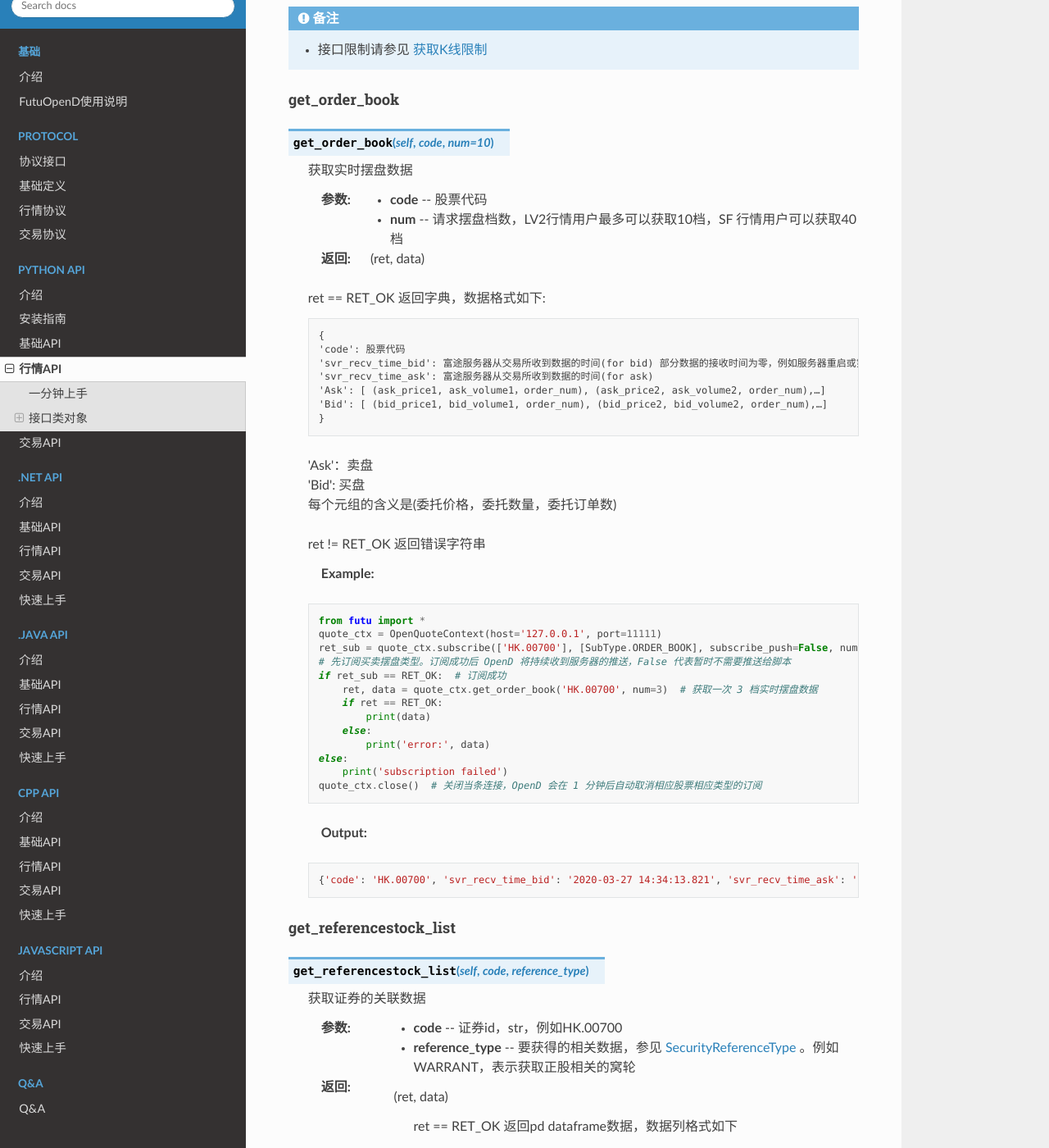
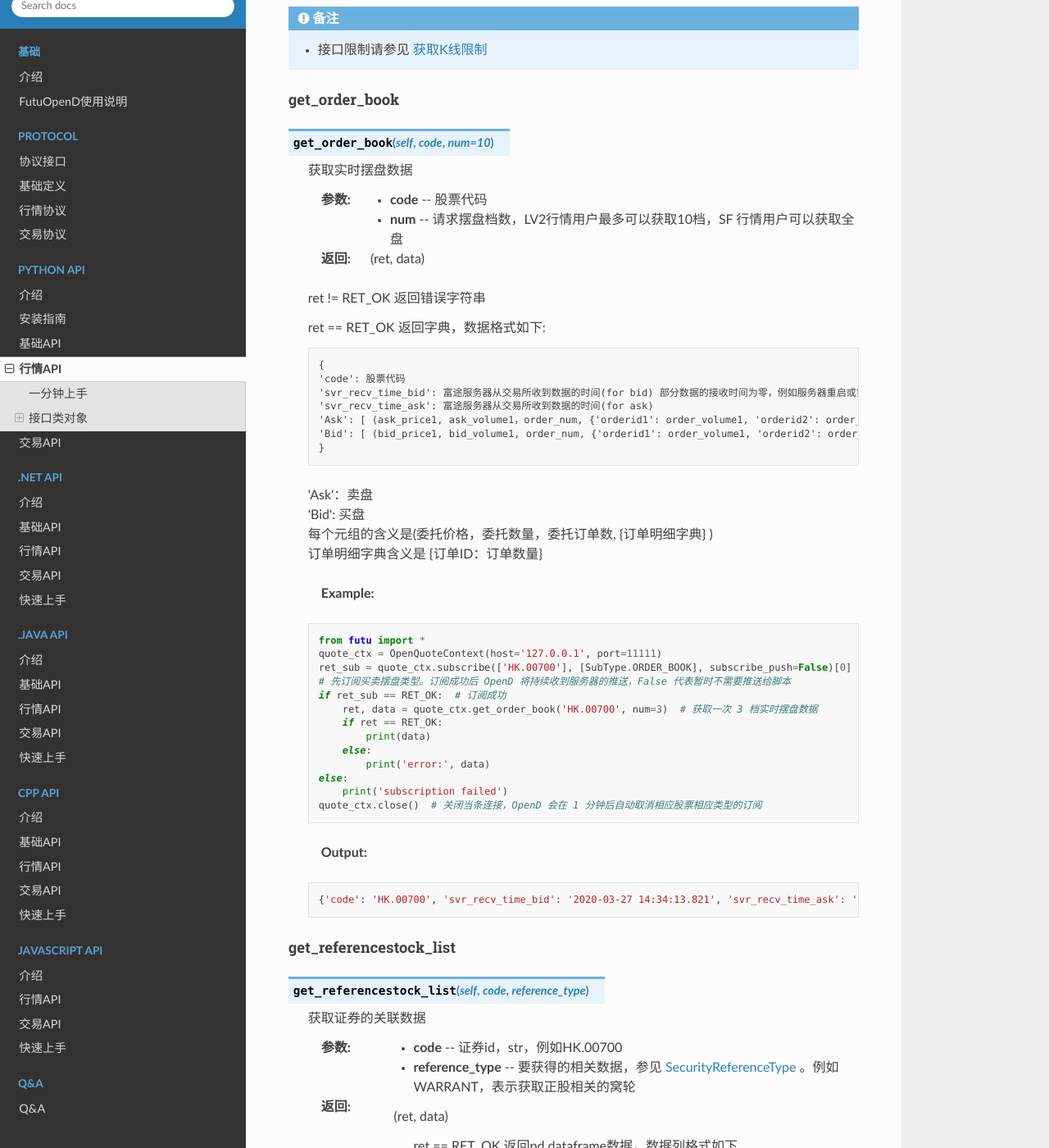
Before and after one commit to FutunnOpen/futu-api-doc, a Sphinx documentation site: the page built from doc_maker/source/api/Quote_API.rst, in a window 1280 px wide and 1400 px high, scrolled down 27956 px. Shown: the whole window at 82% size. Built offline with Sphinx 7.4.7 and the Read the Docs theme 2.0.0, drawn with Linux system fonts in a browser that asks for light colours; some of the changed text lies outside the part shown.

Commit message:
文档修正

```diff
--- a/doc_maker/source/api/Quote_API.rst
+++ b/doc_maker/source/api/Quote_API.rst
@@ -892,7 +892,7 @@ subscribe
  :param subtype_list: 需要订阅的数据类型列表，参见 SubType_
  :param is_first_push: 订阅成功之后是否马上推送一次数据
  :param subscribe_push: 订阅后推送
- :param is_detailed_orderbook 是否订阅详细的摆盘订单明细，仅用于 SF 行情权限下订阅 ORDER_BOOK 类型
+ :param is_detailed_orderbook: 是否订阅详细的摆盘订单明细，仅用于 SF 行情权限下订阅 ORDER_BOOK 类型
  :return: (ret, err_message)
 
         ret == RET_OK err_message为None
@@ -1357,8 +1357,10 @@ get_order_book
  获取实时摆盘数据
 
  :param code: 股票代码
- :param num: 请求摆盘档数，LV2行情用户最多可以获取10档，SF 行情用户可以获取40档
+ :param num: 请求摆盘档数，LV2行情用户最多可以获取10档，SF 行情用户可以获取全盘
  :return: (ret, data)
+
+ ret != RET_OK 返回错误字符串
 
  ret == RET_OK 返回字典，数据格式如下::
 
@@ -1366,24 +1368,25 @@ get_order_book
   'code': 股票代码
   'svr_recv_time_bid': 富途服务器从交易所收到数据的时间(for bid) 部分数据的接收时间为零，例如服务器重启或第一次推送的缓存数据。
   'svr_recv_time_ask': 富途服务器从交易所收到数据的时间(for ask)
-  'Ask': [ (ask_price1, ask_volume1，order_num), (ask_price2, ask_volume2, order_num),…]
-  'Bid': [ (bid_price1, bid_volume1, order_num), (bid_price2, bid_volume2, order_num),…]
+  'Ask': [ (ask_price1, ask_volume1，order_num, {'orderid1': order_volume1, 'orderid2': order_volume2, …… }), (ask_price2, ask_volume2, order_num, {'orderid1': order_volume1, 'orderid2': order_volume2, …… }),…]
+  'Bid': [ (bid_price1, bid_volume1, order_num, {'orderid1': order_volume1, 'orderid2': order_volume2, …… }), (bid_price2, bid_volume2, order_num,  {'orderid1': order_volume1, 'orderid2': order_volume2, …… }),…]
   }
 
  | 'Ask'：卖盘
  | 'Bid': 买盘
- | 每个元组的含义是(委托价格，委托数量，委托订单数)
-
- ret != RET_OK 返回错误字符串
-
-
- :Example:
-
- .. code:: python
-
-    from futu import *
-    quote_ctx = OpenQuoteContext(host='127.0.0.1', port=11111)
-    ret_sub = quote_ctx.subscribe(['HK.00700'], [SubType.ORDER_BOOK], subscribe_push=False, num=10)[0]
+ | 每个元组的含义是(委托价格，委托数量，委托订单数, {订单明细字典} )
+ | 订单明细字典含义是 {订单ID：订单数量}
+
+
+
+
+ :Example:
+
+ .. code:: python
+
+    from futu import *
+    quote_ctx = OpenQuoteContext(host='127.0.0.1', port=11111)
+    ret_sub = quote_ctx.subscribe(['HK.00700'], [SubType.ORDER_BOOK], subscribe_push=False)[0]
     # 先订阅买卖摆盘类型。订阅成功后 OpenD 将持续收到服务器的推送，False 代表暂时不需要推送给脚本
     if ret_sub == RET_OK:  # 订阅成功
         ret, data = quote_ctx.get_order_book('HK.00700', num=3)  # 获取一次 3 档实时摆盘数据
```
Also changed, not shown: other parts of doc_maker/source/api/Quote_API.rst (+1 -1 lines).
